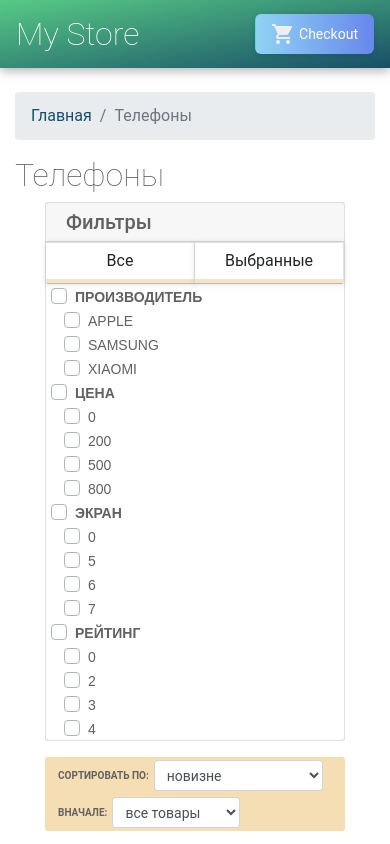
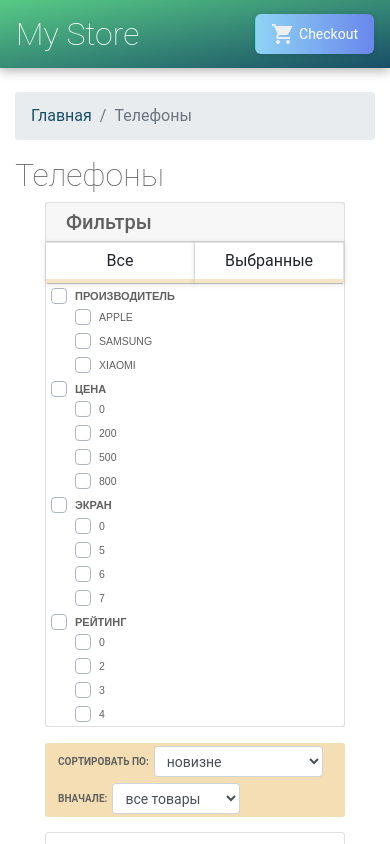
Before and after one commit to ArtemKozak/angular-devel, an Angular app: page /phones in a window 390 px wide. Shown: the top 844 px of the page. Built offline with nearby package versions, Linux system fonts and the light colour scheme.

Commit message:
2 files modified

```diff
--- a/src/app/product-filter/product-filter.component.css
+++ b/src/app/product-filter/product-filter.component.css
@@ -45,8 +45,18 @@ label {
     border-bottom: 0 !important;
   }
 }
-/* @media (max-width: 900px) {
-} */
+@media (max-width: 900px) {
+  label {
+    font-size: 10.5px;
+  }
+  .filter-label {
+    font-size: 11px;
+    padding-top: 4px;
+  }
+  .filt-label {
+    padding-top: 5px;
+  }
+}
 @media (max-width: 576px) {
   .container-fluid {
     border-radius: 3px;
--- a/src/app/product-filter/product-filter.component.html
+++ b/src/app/product-filter/product-filter.component.html
@@ -28,12 +28,13 @@
           <li class="custom-control custom-checkbox">
             <input type="checkbox" class="custom-control-input" id={{filterId}}>
             <label class="custom-control-label filter-label" for={{filterId}}>{{ filter.name }}</label>
+              <div class="custom-control custom-checkbox filts" *ngFor="let filt of filter.filt; index as filterFiltId" style="margin-left: 0px">
+                <input type="checkbox" class="custom-control-input" [id]="'filt'+filterId+filterFiltId">
+                <label class="custom-control-label filt-label" for="{{'filt'+filterId+filterFiltId}}"> {{filt}}
+                </label>
+              </div>
           </li>
-          <li class="custom-control custom-checkbox filts" *ngFor="let filt of filter.filt; index as filterFiltId" style="margin-left: 13px">
-            <input type="checkbox" class="custom-control-input" [id]="'filt'+filterId+filterFiltId">
-            <label class="custom-control-label filt-label" for="{{'filt'+filterId+filterFiltId}}"> {{filt}}
-            </label>
-          </li>
+
         </div>
       </div>
     </div>
```
